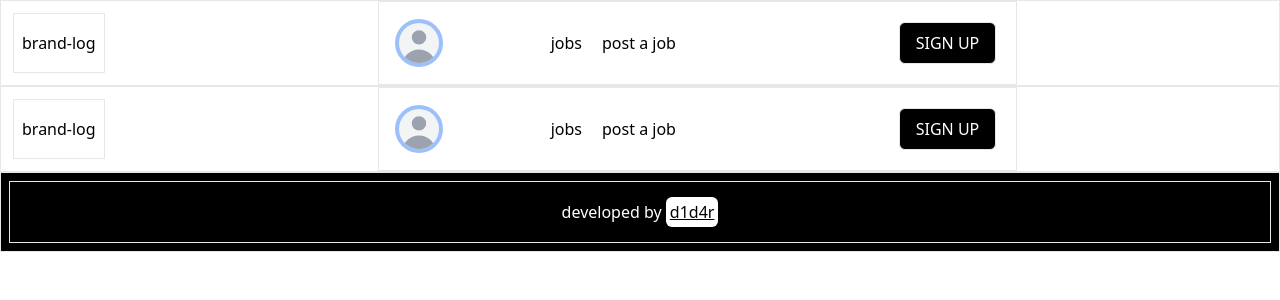
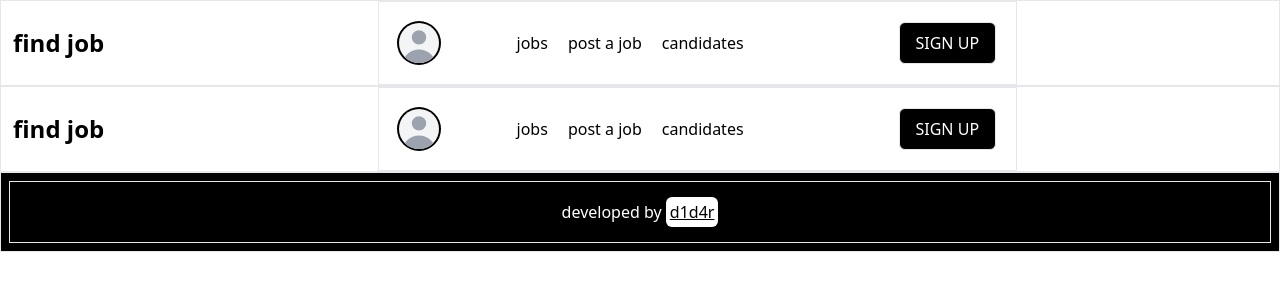
Before and after one commit to d1d4r/find-jobs, a Vue app: page / in a window 1280 px wide. Shown: the top 300 px of the page. Built offline with nearby package versions, Linux system fonts and the light colour scheme; no server answers.

Commit message:
add router link to change user navigation to root route

```diff
--- a/src/components/NavBar.vue
+++ b/src/components/NavBar.vue
@@ -1,7 +1,8 @@
 <template>
   <nav class="relative border sm:flex">
     <div class="flex justify-between p-3">
-      <div class="flex items-center px-2 border">brand-log</div>
+      <RouterLink to="/" class="flex items-center text-2xl font-bold">find job</RouterLink>
+
       <button
         @click="toggleOpen"
         class="flex flex-col items-center gap-1 p-2 transition-all border active:bg-black group sm:hidden"
@@ -25,7 +26,7 @@
         <li>
           <RouterLink :to="{ name: 'profile' }">
             <div
-              class="relative w-10 h-10 overflow-hidden ring-4 bg-gray-100 rounded-full dark:bg-gray-600"
+              class="relative w-10 h-10 overflow-hidden bg-gray-100 rounded-full ring-2 ring-black dark:bg-gray-600"
             >
               <svg
                 class="absolute w-12 h-12 text-gray-400 -left-1"
@@ -45,6 +46,7 @@
         <div class="flex flex-col gap-5 sm:flex-row">
           <li><RouterLink :to="{ name: 'jobs', query: { page: '1' } }">jobs</RouterLink></li>
           <li><RouterLink :to="{ name: 'post-job' }" class="">post a job</RouterLink></li>
+          <li><RouterLink :to="{ name: 'candidates' }" class="">candidates</RouterLink></li>
         </div>
         <li>
           <button
```
